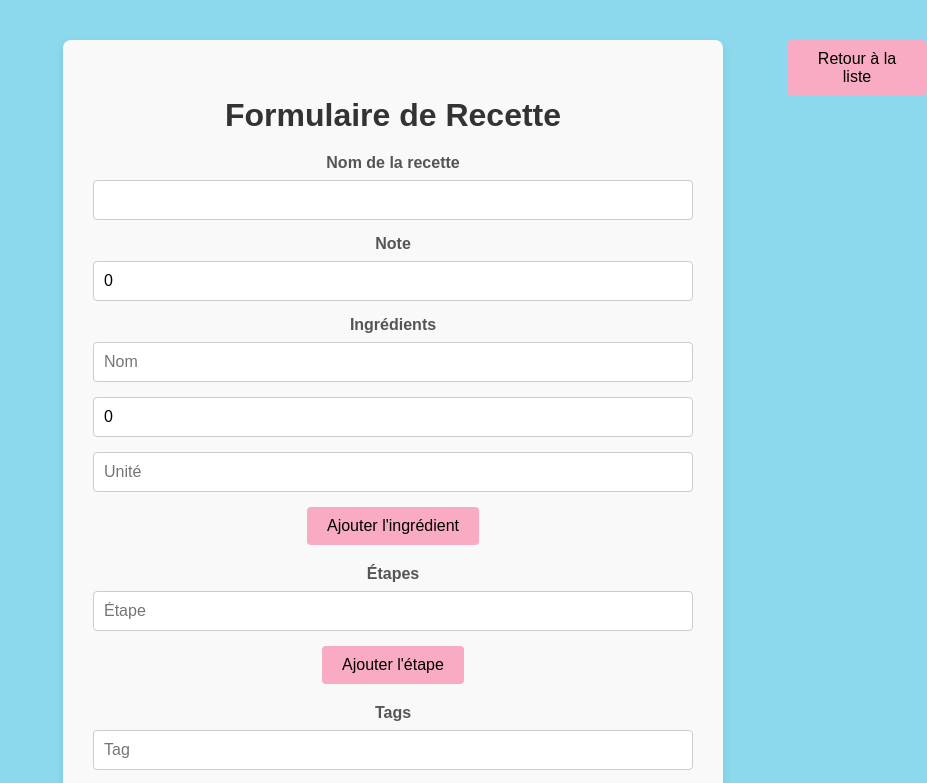
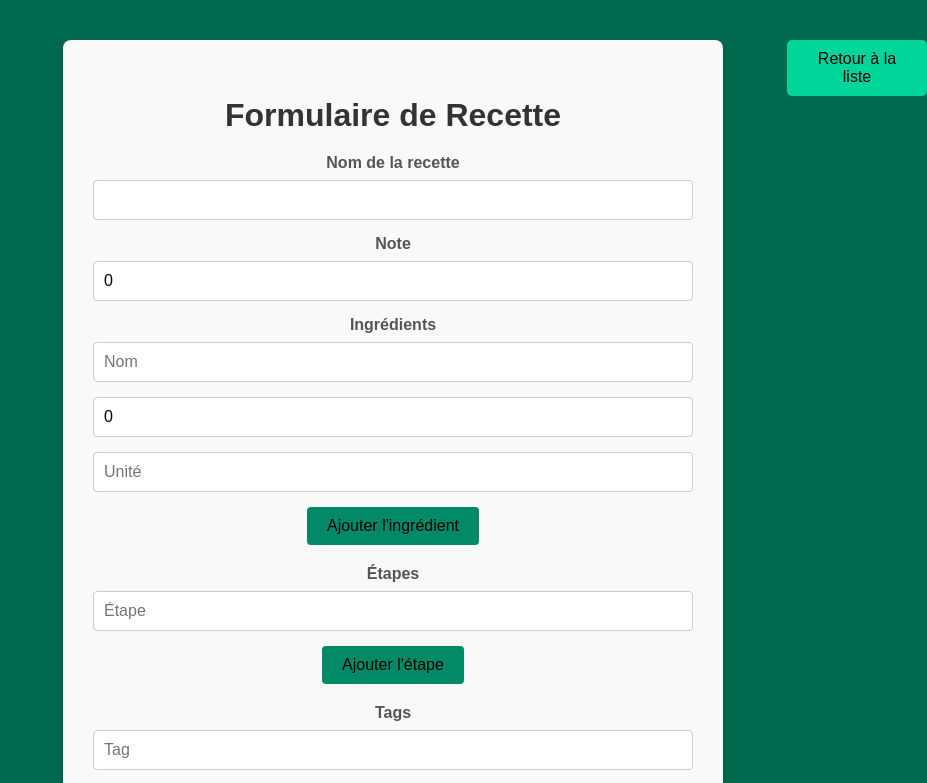
Before and after one commit to WDFAllan/cookingbookfront, a React (Create React App) app: page /recetteForm in a window 1280 px wide. Shown: the top 783 px of the page, without its empty margins (353-1280 px from the left). Built offline with nearby package versions, Linux system fonts and the light colour scheme.

Commit message:
new style

```diff
--- a/src/components/FilterByTagsComponents/SelectFilterTags.tsx
+++ b/src/components/FilterByTagsComponents/SelectFilterTags.tsx
@@ -32,10 +32,10 @@ export default function SelectFilterTags(props:{filterTagsList:string[],onSelect
     const theme = createTheme({
         palette: {
             primary: {
-                main: '#096A09'
+                main: '#1500d6'
             },
             secondary: {
-                main: '#f8abc2'
+                main: '#00d69a'
             }
         }
     });
--- a/src/index.css
+++ b/src/index.css
@@ -5,7 +5,7 @@ body {
     sans-serif;
   -webkit-font-smoothing: antialiased;
   -moz-osx-font-smoothing: grayscale;
-  background-color: #8cd9ed;
+  background-color: #006A4E;
 }
 
 code {
--- a/src/styles/styleComponents/RecetteForm.styles.ts
+++ b/src/styles/styleComponents/RecetteForm.styles.ts
@@ -46,7 +46,7 @@ export const Input = styled.input`
 export const Button = styled.button`
     padding: 10px 20px;
     font-size: 1rem;
-    background-color: #f8abc2;
+    background-color: #028a66;
     color: black;
     border: none;
     border-radius: 4px;
@@ -54,7 +54,7 @@ export const Button = styled.button`
     transition: background-color 0.3s ease;
 
     &:hover {
-        background-color: #cf93a6;
+        background-color: #00ac7b;
     }
 `;
 
@@ -63,11 +63,11 @@ export const Section = styled.div`
 `;
 
 export const BackToListButton = styled.button`
-    background-color: #f8abc2;
+    background-color: #00d69a;
     color: #000000;
     height: 5%;
     margin-left: 5%;
-    margin-top:40px;
+    margin-top: 40px;
     padding: 10px 15px;
     border: none;
     border-radius: 5px;
@@ -76,6 +76,6 @@ export const BackToListButton = styled.button`
     transition: background-color 0.3s;
 
     &:hover {
-        background-color: #cf93a6;
+        background-color: #02b381;
     }
 `;
--- a/src/styles/styleComponents/RecetteInfo.styles.ts
+++ b/src/styles/styleComponents/RecetteInfo.styles.ts
@@ -13,7 +13,7 @@ export const RecetteDetailsWrapper = styled.div`
 
 // Le bouton "Retour"
 export const BackButton = styled.button`
-    background-color: #f8abc2;
+    background-color: #00d69a;
     color: black;
     padding: 10px 15px;
     border: none;
@@ -23,7 +23,7 @@ export const BackButton = styled.button`
     transition: background-color 0.3s;
 
     &:hover {
-        background-color: #cf93a6;
+        background-color: #01ba86;
     }
 `;
 
@@ -47,7 +47,7 @@ export const TagList = styled.div`
 `;
 
 export const Tag = styled.span`
-    background-color: #f8abc2;
+    background-color: #00d69a;
     color: black;
     font-size: 14px;
     padding: 8px 12px;
@@ -59,7 +59,7 @@ export const Tag = styled.span`
 
 
     &:hover {
-        background-color: #cf93a6;
+        background-color: #00a87a;
     }
 `;
 
--- a/src/styles/styleComponents/RecetteList.styles.ts
+++ b/src/styles/styleComponents/RecetteList.styles.ts
@@ -55,7 +55,7 @@ export const TagList = styled.div`
 `;
 
 export const Tag = styled.span`
-    background-color: #f8abc2;
+    background-color: #00d69a;
     color: #174E4F;
     padding: 0.3rem 0.6rem;
     font-size: 0.8rem; /* Réduit la taille des tags */
@@ -64,7 +64,7 @@ export const Tag = styled.span`
 `;
 
 export const AddRecetteButton = styled.button`
-    background-color: #f8abc2;
+    background-color: #00d69a;
     color: #000000;
     padding: 10px 15px;
     border: none;
@@ -76,6 +76,6 @@ export const AddRecetteButton = styled.button`
     margin-bottom: 1%;
 
     &:hover {
-        background-color: #BC8294FF;
+        background-color: #02b886;
     }
 `;
```
